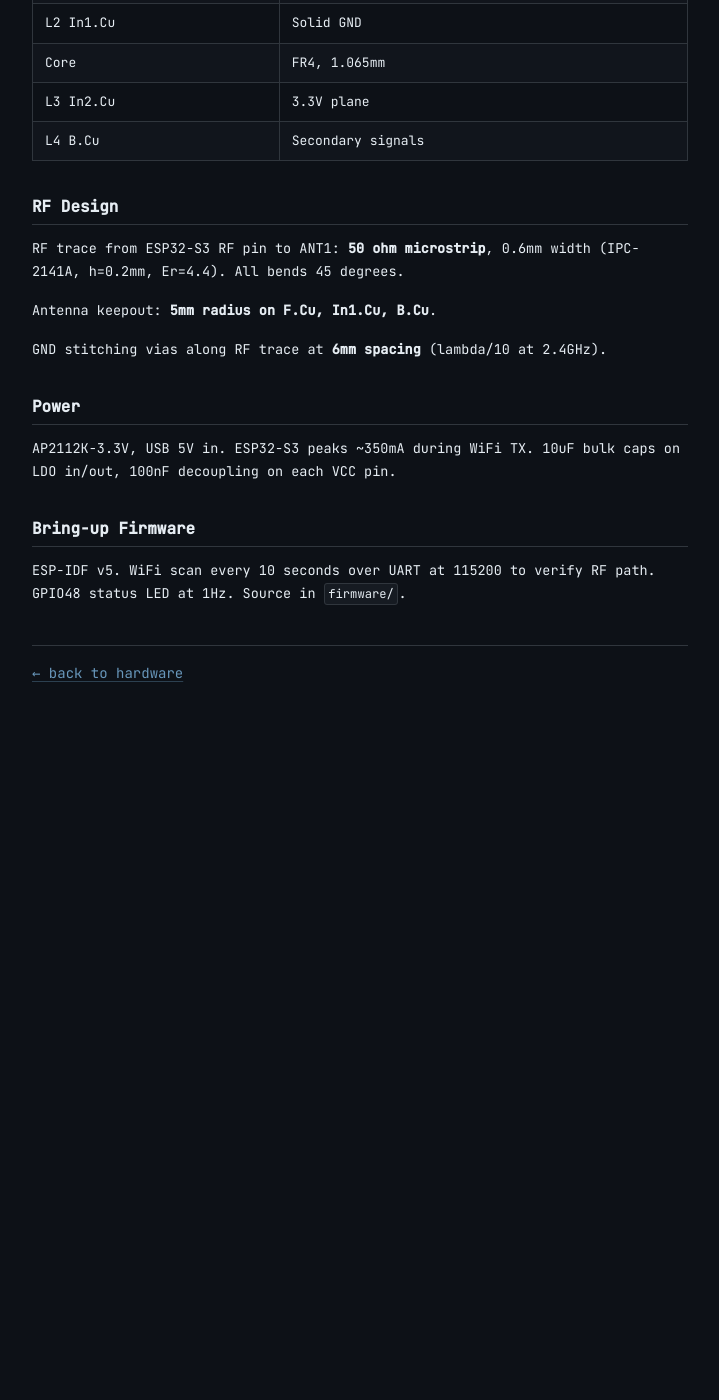
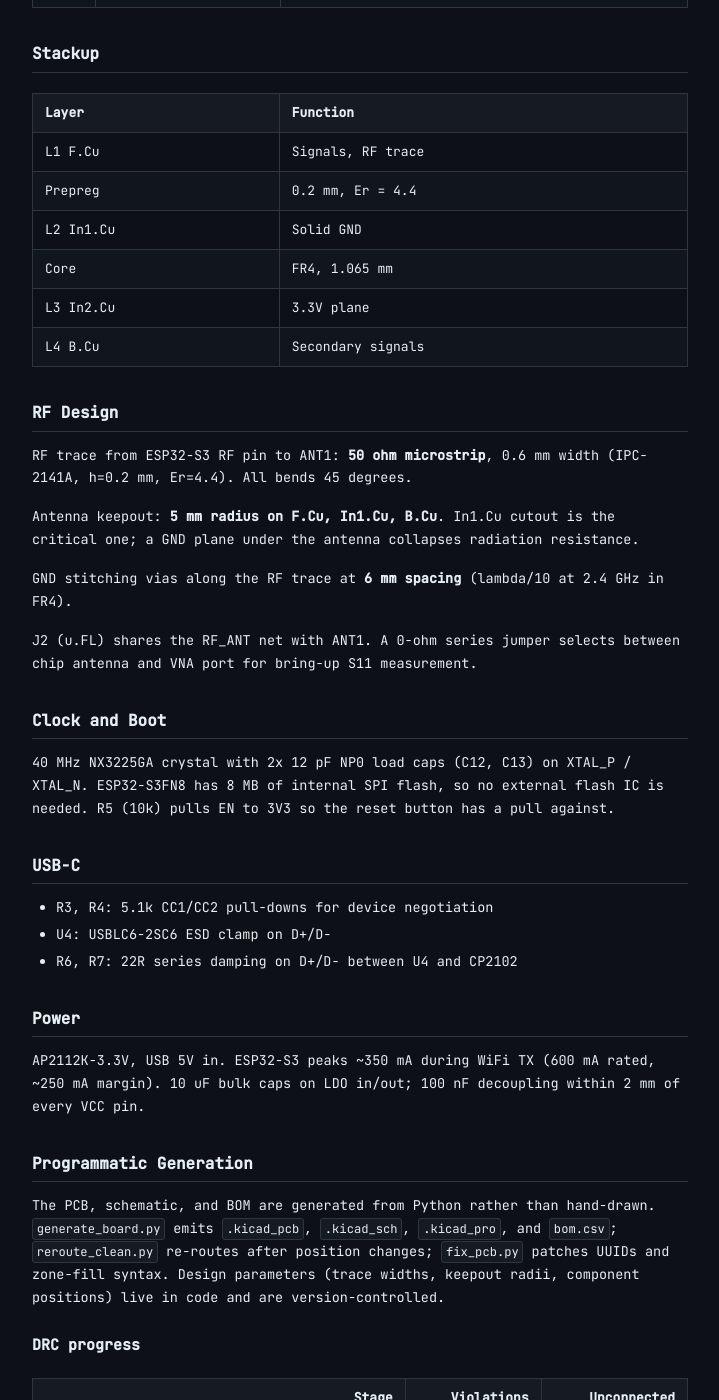
Before and after one commit to HueCodes/HueCodes.github.io, a Jekyll site: the page built from _hardware/esp32-s3-rf-board.md, in a window 1280 px wide and 1400 px high, scrolled down 1260 px. Shown: the whole window, without its empty margins (280-999 px from the left). Built offline with Jekyll 4.4.1, drawn with Linux system fonts in a browser that asks for light colours; before the commit the page ends 1994 px from its top, so only the background shows below that; some of the changed text lies outside the part shown.

Commit message:
update esp32-s3-rf-board write-up to v1.2 (crystal, flash, usb-c, esd, programmatic gen); promote rf board to hardware highlight; reorder software project cards

```diff
--- a/_hardware/esp32-s3-rf-board.md
+++ b/_hardware/esp32-s3-rf-board.md
@@ -1,47 +1,76 @@
 ---
 layout: hardware
 title: ESP32-S3 RF Development Board
-status: in progress - v1.1 layout complete, pending fabrication
+status: v1.2 layout complete, pending fabrication
 github:
 ---
 
 ![ESP32-S3 RF Board layout](/assets/images/projects/esp32-s3-rf-board.jpg)
 
-4-layer RF development board using the bare **ESP32-S3 QFN56** die (not a module) in KiCAD 8. **50 x 40 mm**, JLC04161H-7628 stackup.
+4-layer RF dev board around the bare **ESP32-S3FN8 QFN56** die (not a module), KiCAD 8, **50 x 40 mm**, JLC04161H-7628 stackup. Files generated programmatically via `generate_board.py`.
 
 ## Components
 
 | Ref | Part | Notes |
 |-----|------|-------|
-| U1 | ESP32-S3 QFN56 | Dual-core LX7, 2.4GHz WiFi/BT5 |
-| U2 | AP2112K-3.3V | 600mA LDO |
+| U1 | ESP32-S3FN8 QFN56 | Dual-core LX7, 8 MB internal flash, 2.4 GHz WiFi/BT5 |
+| U2 | AP2112K-3.3V | 600 mA LDO |
 | U3 | CP2102-GMR | USB-UART |
-| ANT1 | Johanson 2450AT18A100 | 2.4GHz chip antenna |
-| J2 | u.FL SMD | RF test port |
+| U4 | USBLC6-2SC6 | USB D+/D- ESD clamp |
+| Y1 | NX3225GA 40.000 MHz | 10 ppm main clock |
+| ANT1 | Johanson 2450AT18A100 | 2.4 GHz chip antenna |
+| J2 | u.FL SMD | RF test port (S11 / VNA) |
+| TP1-3 | 1.5 mm SMD pads | 3V3, GND, RF_ANT probe points |
 
 ## Stackup
 
 | Layer | Function |
 |-------|----------|
 | L1 F.Cu | Signals, RF trace |
-| Prepreg | 0.2mm, Er = 4.4 |
+| Prepreg | 0.2 mm, Er = 4.4 |
 | L2 In1.Cu | Solid GND |
-| Core | FR4, 1.065mm |
+| Core | FR4, 1.065 mm |
 | L3 In2.Cu | 3.3V plane |
 | L4 B.Cu | Secondary signals |
 
 ## RF Design
 
-RF trace from ESP32-S3 RF pin to ANT1: **50 ohm microstrip**, 0.6mm width (IPC-2141A, h=0.2mm, Er=4.4). All bends 45 degrees.
+RF trace from ESP32-S3 RF pin to ANT1: **50 ohm microstrip**, 0.6 mm width (IPC-2141A, h=0.2 mm, Er=4.4). All bends 45 degrees.
 
-Antenna keepout: **5mm radius on F.Cu, In1.Cu, B.Cu**.
+Antenna keepout: **5 mm radius on F.Cu, In1.Cu, B.Cu**. In1.Cu cutout is the critical one; a GND plane under the antenna collapses radiation resistance.
 
-GND stitching vias along RF trace at **6mm spacing** (lambda/10 at 2.4GHz).
+GND stitching vias along the RF trace at **6 mm spacing** (lambda/10 at 2.4 GHz in FR4).
+
+J2 (u.FL) shares the RF_ANT net with ANT1. A 0-ohm series jumper selects between chip antenna and VNA port for bring-up S11 measurement.
+
+## Clock and Boot
+
+40 MHz NX3225GA crystal with 2x 12 pF NP0 load caps (C12, C13) on XTAL_P / XTAL_N. ESP32-S3FN8 has 8 MB of internal SPI flash, so no external flash IC is needed. R5 (10k) pulls EN to 3V3 so the reset button has a pull against.
+
+## USB-C
+
+- R3, R4: 5.1k CC1/CC2 pull-downs for device negotiation
+- U4: USBLC6-2SC6 ESD clamp on D+/D-
+- R6, R7: 22R series damping on D+/D- between U4 and CP2102
 
 ## Power
 
-AP2112K-3.3V, USB 5V in. ESP32-S3 peaks ~350mA during WiFi TX. 10uF bulk caps on LDO in/out, 100nF decoupling on each VCC pin.
+AP2112K-3.3V, USB 5V in. ESP32-S3 peaks ~350 mA during WiFi TX (600 mA rated, ~250 mA margin). 10 uF bulk caps on LDO in/out; 100 nF decoupling within 2 mm of every VCC pin.
+
+## Programmatic Generation
+
+The PCB, schematic, and BOM are generated from Python rather than hand-drawn. `generate_board.py` emits `.kicad_pcb`, `.kicad_sch`, `.kicad_pro`, and `bom.csv`; `reroute_clean.py` re-routes after position changes; `fix_pcb.py` patches UUIDs and zone-fill syntax. Design parameters (trace widths, keepout radii, component positions) live in code and are version-controlled.
+
+### DRC progress
+
+| Stage | Violations | Unconnected |
+|------:|-----------:|------------:|
+| Pre-v1.2 baseline | 447 | 70 |
+| After sch + crystal + flash fixes | 144 | 122 |
+| After programmatic DRC cleanup | 33 | 120 |
+
+Remaining 33 are cosmetic (courtyard overlaps, silk-over-copper, dangling vias). The 120 unconnected nets are power/USB/UART/I2C/SPI fanout pending a Pcbnew routing pass before Gerber export.
 
 ## Bring-up Firmware
 
-ESP-IDF v5. WiFi scan every 10 seconds over UART at 115200 to verify RF path. GPIO48 status LED at 1Hz. Source in `firmware/`.
+ESP-IDF v5. WiFi scan every 10 seconds over UART at 115200 to verify the RF path. GPIO48 status LED at 1 Hz. Source in `firmware/`.
```
Also changed, not shown: index.md (+10 -5 lines), projects.md (+88 -88 lines).
